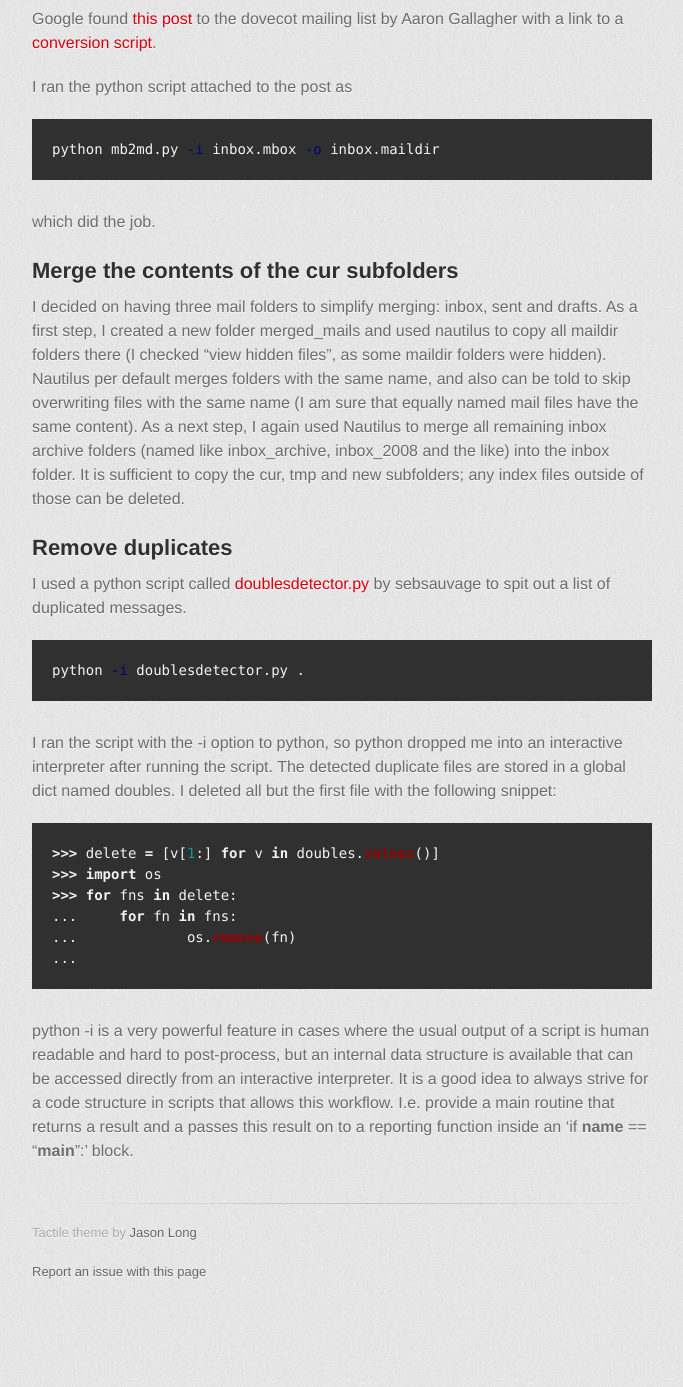
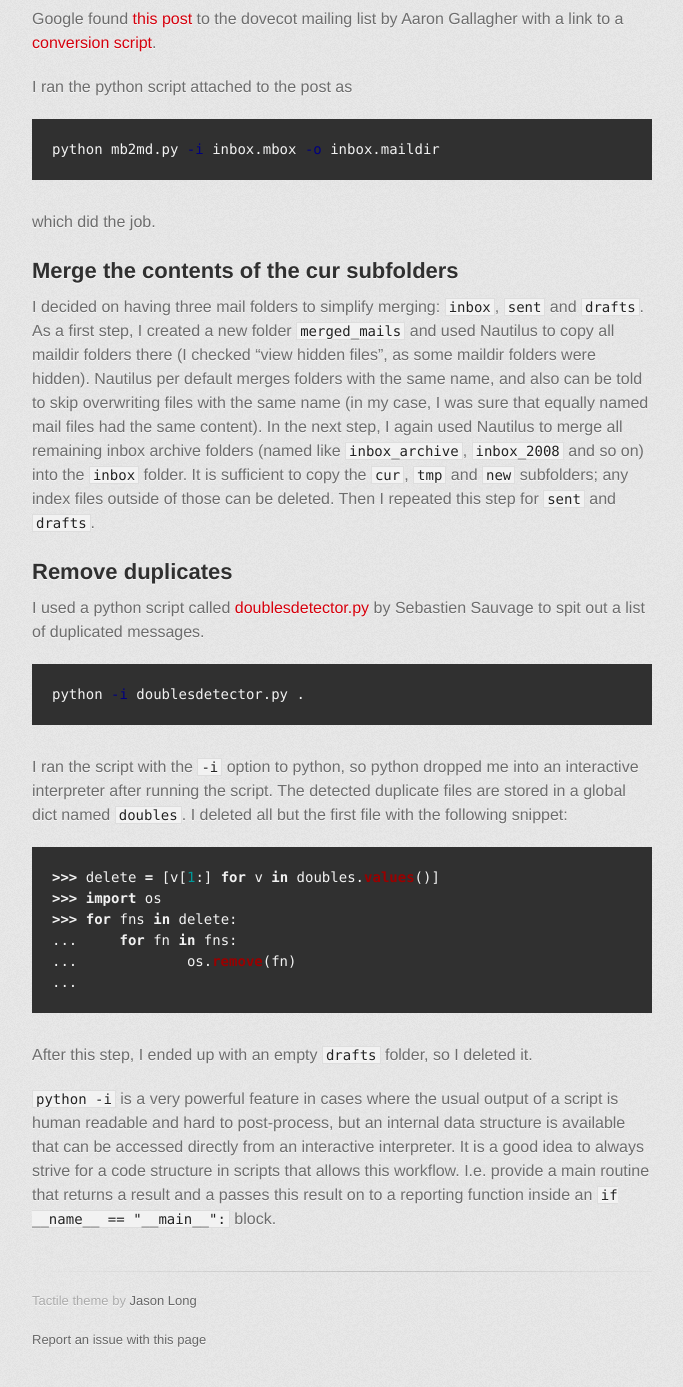
Before and after one commit to fbauer/fbauer.github.com, a Jekyll site: the page built from _posts/2012-12-24-merging-email-archives.md, in a window 1280 px wide and 1400 px high, scrolled down 713 px. Shown: the top 1387 px of the window, without its empty margins (298-981 px from the left). Built offline with Jekyll 4.4.1, drawn with Linux system fonts in a browser that asks for light colours; some web fonts are replaced; before the commit the page ends 2045 px from its top, so only the background shows below that.

Commit message:
touch up the style of the article

```diff
--- a/_posts/2012-12-24-merging-email-archives.md
+++ b/_posts/2012-12-24-merging-email-archives.md
@@ -33,31 +33,32 @@ which did the job.
 
 ## Merge the contents of the cur subfolders
 
-I decided on having three mail folders to simplify merging: inbox,
-sent and drafts. As a first step, I created a new folder merged_mails
-and used nautilus to copy all maildir folders there (I checked "view
+I decided on having three mail folders to simplify merging: `inbox`,
+`sent` and `drafts`. As a first step, I created a new folder `merged_mails`
+and used Nautilus to copy all maildir folders there (I checked "view
 hidden files", as some maildir folders were hidden).  Nautilus per
 default merges folders with the same name, and also can be told to
-skip overwriting files with the same name (I am sure that equally
-named mail files have the same content).  As a next step, I again used
+skip overwriting files with the same name (in my case, I was sure that equally
+named mail files had the same content).  In the next step, I again used
 Nautilus to merge all remaining inbox archive folders (named like
-inbox_archive, inbox_2008 and the like) into the inbox folder. It is
-sufficient to copy the cur, tmp and new subfolders; any index files
-outside of those can be deleted.
+`inbox_archive`, `inbox_2008` and so on) into the `inbox` folder. It is
+sufficient to copy the `cur`, `tmp` and `new` subfolders; any index files
+outside of those can be deleted.  Then I repeated this step for `sent` and `drafts`.
+
 
 ## Remove duplicates
 
 I used a python script called
 [doublesdetector.py](http://sebsauvage.net/python/doublesdetector.py)
-by sebsauvage to spit out a list of duplicated messages.
+by Sebastien Sauvage to spit out a list of duplicated messages.
 
 {% highlight sh %}
 python -i doublesdetector.py .
 {% endhighlight %}
 
-I ran the script with the -i option to python, so python dropped me
+I ran the script with the `-i` option to python, so python dropped me
 into an interactive interpreter after running the script. The detected
-duplicate files are stored in a global dict named doubles.  I deleted
+duplicate files are stored in a global dict named `doubles`.  I deleted
 all but the first file with the following snippet:
 
 {% highlight python %}
@@ -69,8 +70,14 @@ all but the first file with the following snippet:
 ...
 {% endhighlight %}
 
-python -i is a very powerful feature in cases where the usual output
+After this step, I ended up with an empty `drafts` folder, so I
+deleted it.
+
+`python -i` is a very powerful feature in cases where the usual output
 of a script is human readable and hard to post-process, but an
 internal data structure is available that can be accessed directly
-from an interactive interpreter.  It is a good idea to always
-strive for a code structure in scripts that allows this workflow.  I.e. provide a main routine that returns a result and a passes this result on to a reporting function inside an 'if __name__ == "__main__":' block.
+from an interactive interpreter.  It is a good idea to always strive
+for a code structure in scripts that allows this workflow.
+I.e. provide a main routine that returns a result and a passes this
+result on to a reporting function inside an `if __name__ ==
+"__main__":` block.
```
